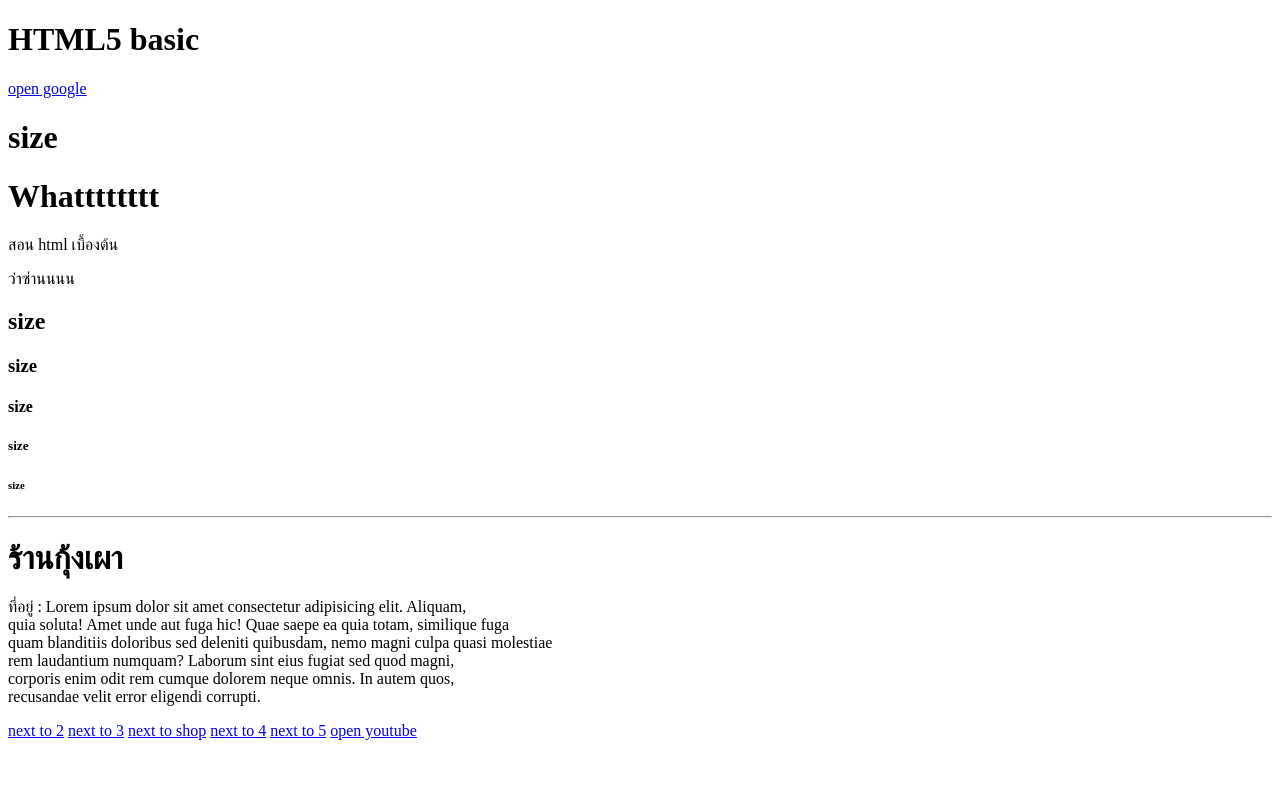
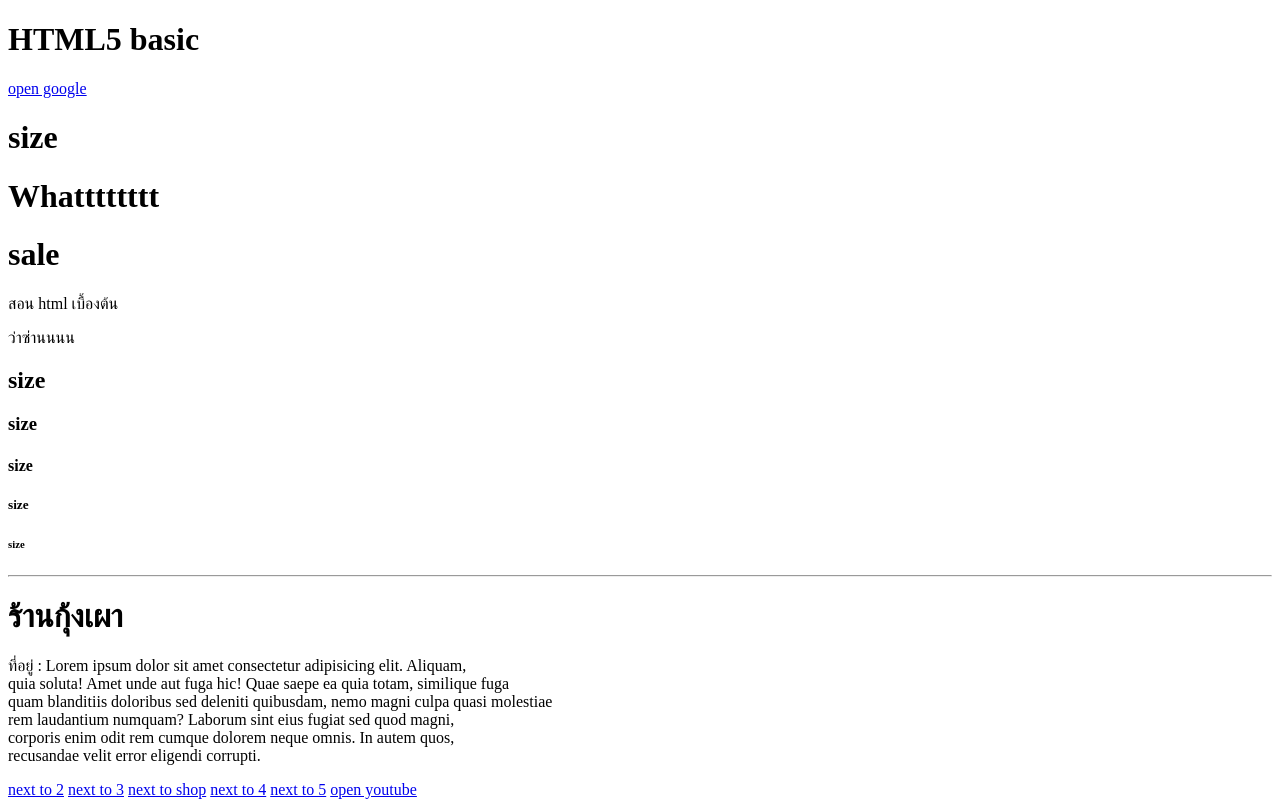
Before and after one commit to tnppp1122/forExample, a plain HTML site: page index.html in a window 1280 px wide. Drawn offline with Linux system fonts and the light colour scheme.

Commit message:
add report sale

```diff
--- a/index.html
+++ b/index.html
@@ -15,6 +15,7 @@
     <!--ขนาดตัวหนังสือ-->
     <h1>size</h1>
     <h1>Whatttttttt</h1>
+    <h1>sale</h1>
     <p>สอน html เบื้องต้น</p>
     ว่าซ่านนนน
     <h2>size</h2>
```
